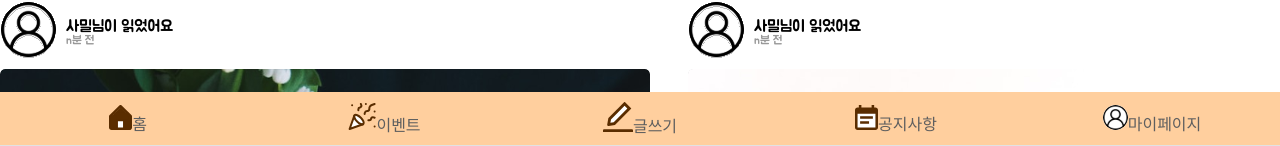
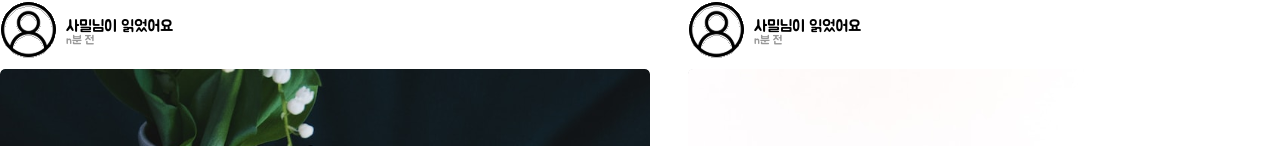
Before and after one commit to Ressum/FrontEnd, a React (Create React App) app: page /main/home in a window 1280 px wide. Shown: the part 654-800 px from the top of the page. Built offline with nearby package versions, Linux system fonts and the light colour scheme; a web font is replaced by a local one.

Commit message:
CHORE :: 하단바 SCSS display:tabel 에서 none으로 수정

```diff
--- a/src/components/Main/BottomBar/BottomBar.scss
+++ b/src/components/Main/BottomBar/BottomBar.scss
@@ -1,7 +1,7 @@
 @import '/src/style/Color.scss';
 #head-menu {
     table-layout: fixed;
-    display: table;//미디어퀴리로 나중에 display:table
+    display: none;//미디어퀴리로 나중에 display:table
     position: fixed;
     bottom: 0;
     color: white;
```
